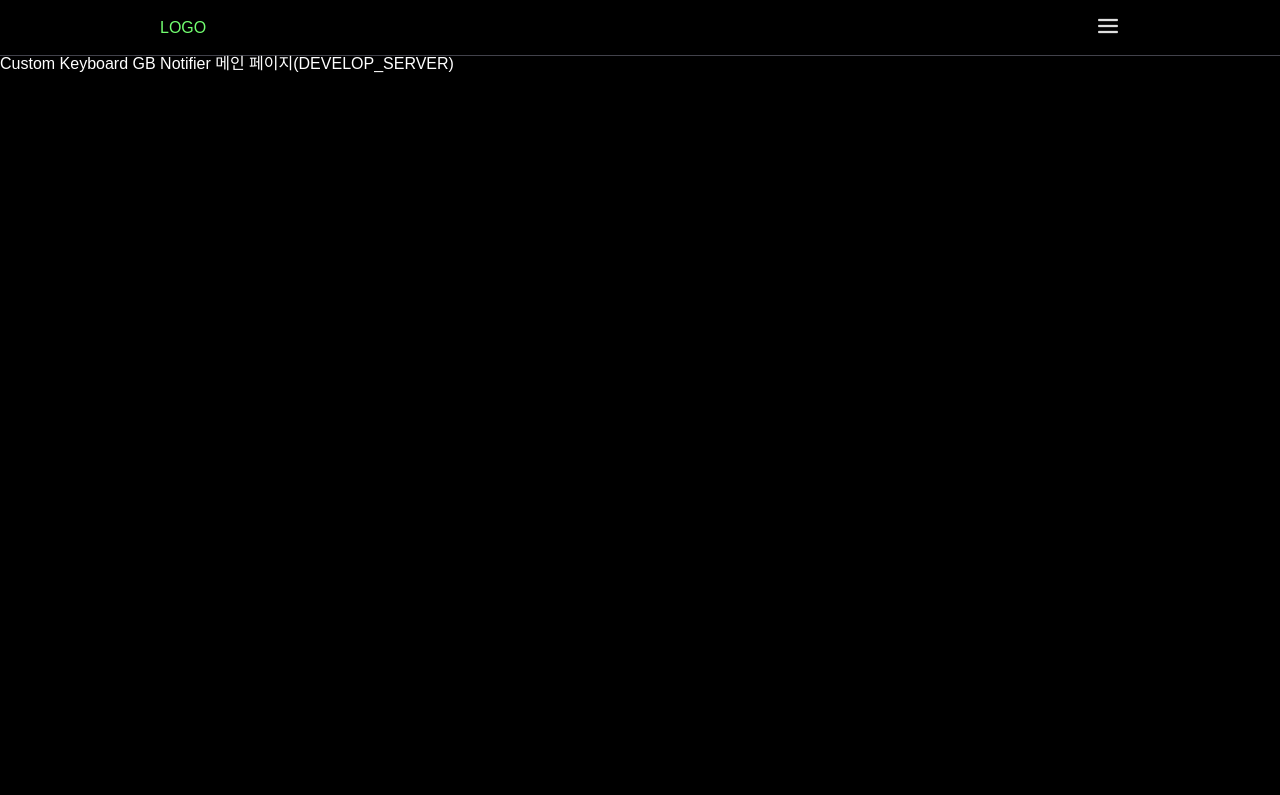
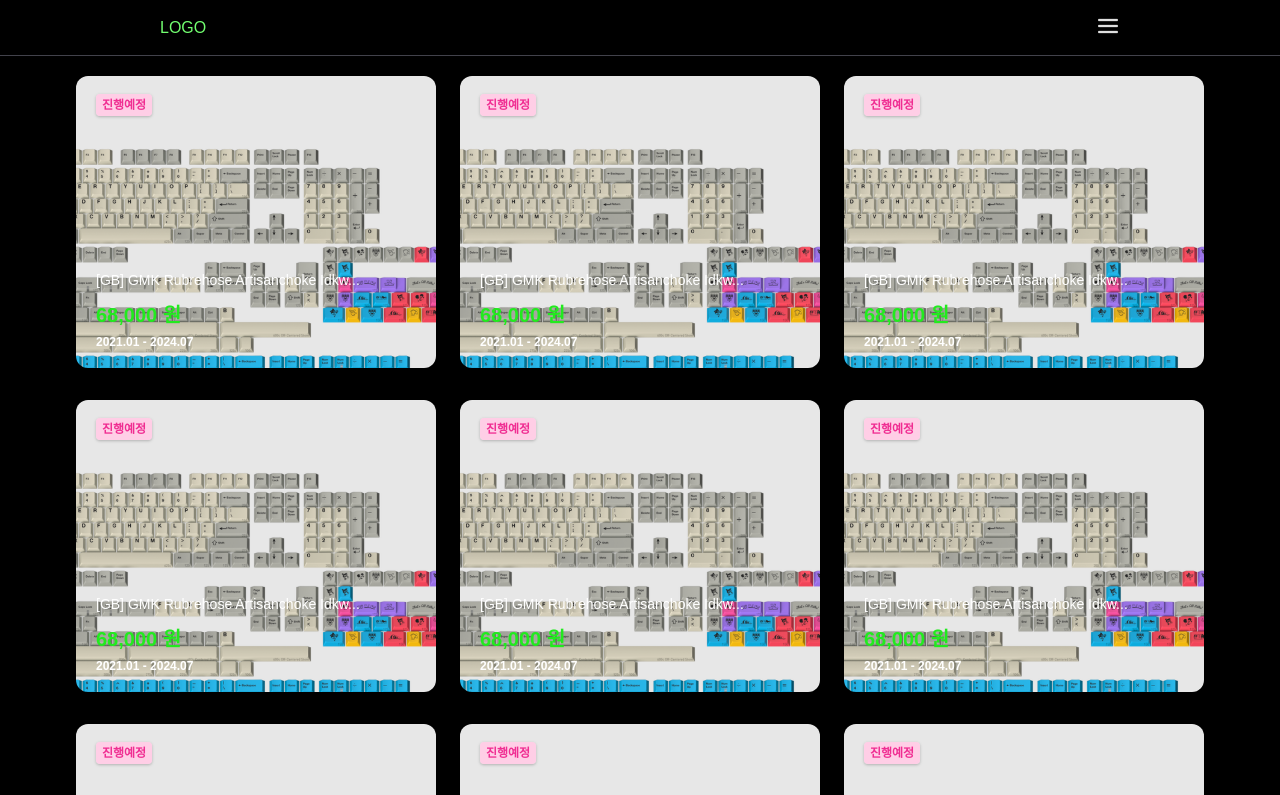
Before and after one commit to dare-to-do/keyboard-notifier-fe, a Next.js app: page / in a window 1280 px wide. Shown: the top 795 px of the page. Built offline with nearby package versions, Linux system fonts and the light colour scheme; a web font is replaced by a local one.

Commit message:
feat: GB 리스트 UI 구현

```diff
--- /dev/null
+++ b/src/app/components/Chip/Chip.module.scss
@@ -0,0 +1,12 @@
+.chip {
+  padding: 4px 6px;
+  border-radius: 4px;
+  color: #f02d92;
+  font-size: 12px;
+  font-weight: 600;
+  line-height: 120%;
+  background-color: #ffcee6;
+  box-shadow:
+    0px 1px 3px 1px rgba(0, 0, 0, 0.08),
+    0px 1px 2px 0px rgba(0, 0, 0, 0.12);
+}
--- /dev/null
+++ b/src/app/components/Chip/Chip.tsx
@@ -0,0 +1,11 @@
+import classNames from 'classnames/bind';
+
+import styles from './Chip.module.scss';
+
+const cx = classNames.bind(styles);
+
+const Chip = () => {
+  return <span className={cx('chip')}>진행예정</span>;
+};
+
+export default Chip;
--- /dev/null
+++ b/src/app/components/Chip/index.ts
@@ -0,0 +1 @@
+export { default } from './Chip';
--- /dev/null
+++ b/src/app/components/GBItemList/GBItemList.module.scss
@@ -0,0 +1,10 @@
+.list-container {
+  max-width: 1128px;
+  padding: 20px 0 110px;
+  display: flex;
+  flex-wrap: wrap;
+  row-gap: 32px;
+  column-gap: 24px;
+  align-items: center;
+  justify-content: center;
+}
--- /dev/null
+++ b/src/app/components/GBItemList/GBItemList.tsx
@@ -0,0 +1,19 @@
+import classNames from 'classnames/bind';
+
+import GBitem from '@/app/components/GBitem';
+
+import styles from './GBItemList.module.scss';
+
+const cx = classNames.bind(styles);
+
+const GBItemList = () => {
+  return (
+    <ul className={cx('list-container')}>
+      {Array.from({ length: 20 }).map((_, index) => (
+        <GBitem key={index} />
+      ))}
+    </ul>
+  );
+};
+
+export default GBItemList;
--- /dev/null
+++ b/src/app/components/GBItemList/index.ts
@@ -0,0 +1 @@
+export { default } from './GBItemList';
--- /dev/null
+++ b/src/app/components/GBitem/GBitem.module.scss
@@ -0,0 +1,38 @@
+@import '@/styles/variables.scss';
+
+.list {
+  background-image: url('/assets/images/gb-thumbnail.png');
+  background-size: cover;
+  padding: 20px;
+  border-radius: 12px;
+  width: 320px;
+  height: 252px;
+  display: flex;
+  flex-direction: column;
+  cursor: pointer;
+}
+
+.chip-wrap {
+  flex: 1;
+}
+
+.title {
+  font-size: 14px;
+  font-weight: 500;
+  line-height: 120%;
+  margin-bottom: 12px;
+  line-height: 16.8px;
+}
+
+.price {
+  font-size: 20px;
+  font-weight: 700;
+  color: $green-50;
+  margin-bottom: 7px;
+  line-height: 28px;
+}
+
+.date {
+  font-size: 12px;
+  font-weight: 600;
+}
--- /dev/null
+++ b/src/app/components/GBitem/GBitem.tsx
@@ -0,0 +1,24 @@
+import classNames from 'classnames/bind';
+
+import Chip from '@/app/components/Chip';
+
+import styles from './GBItem.module.scss';
+
+const cx = classNames.bind(styles);
+
+const GBItem = () => {
+  return (
+    <li className={cx('list')} role="button">
+      <div className={cx('chip-wrap')}>
+        <Chip />
+      </div>
+      <div>
+        <h3 className={cx('title')}>[GB] GMK Rubrehose Artisanchoke Idkw...</h3>
+        <p className={cx('price')}>68,000 원</p>
+        <p className={cx('date')}>2021.01 - 2024.07</p>
+      </div>
+    </li>
+  );
+};
+
+export default GBItem;
--- /dev/null
+++ b/src/app/components/GBitem/index.ts
@@ -0,0 +1 @@
+export { default } from './GBitem';
--- /dev/null
+++ b/src/app/page.module.scss
@@ -0,0 +1,5 @@
+.main {
+  display: flex;
+  align-items: center;
+  justify-content: center;
+}
--- a/src/app/page.tsx
+++ b/src/app/page.tsx
@@ -1,3 +1,15 @@
+import classNames from 'classnames/bind';
+
+import GBItemList from '@/app/components/GBItemList';
+
+import styles from './page.module.scss';
+
+const cx = classNames.bind(styles);
+
 export default function Home() {
-  return <main>Custom Keyboard GB Notifier 메인 페이지(DEVELOP_SERVER)</main>;
+  return (
+    <main className={cx('main')}>
+      <GBItemList />
+    </main>
+  );
 }
```
Also changed, not shown: public/assets/images/gb-thumbnail.png (added).
